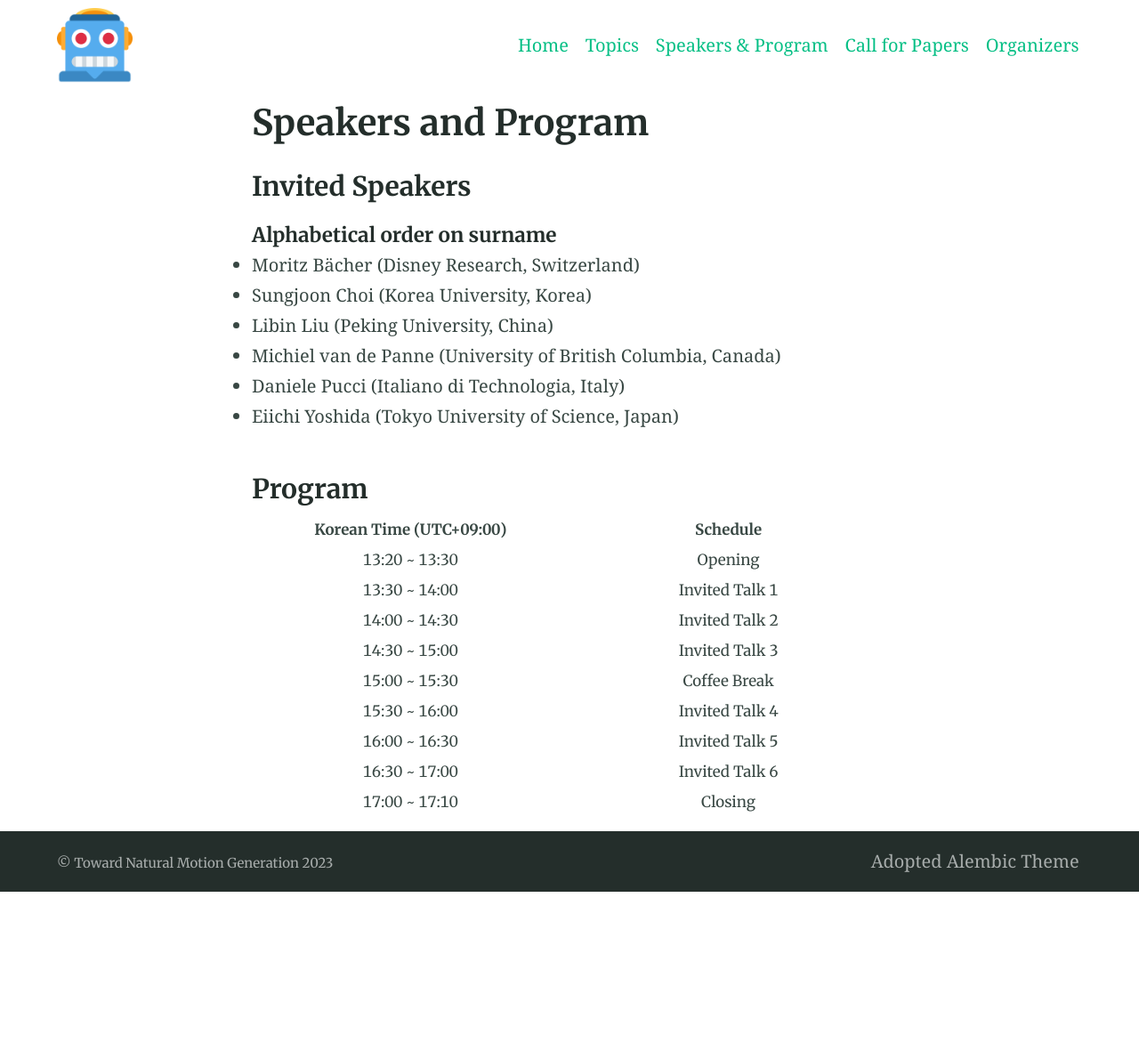
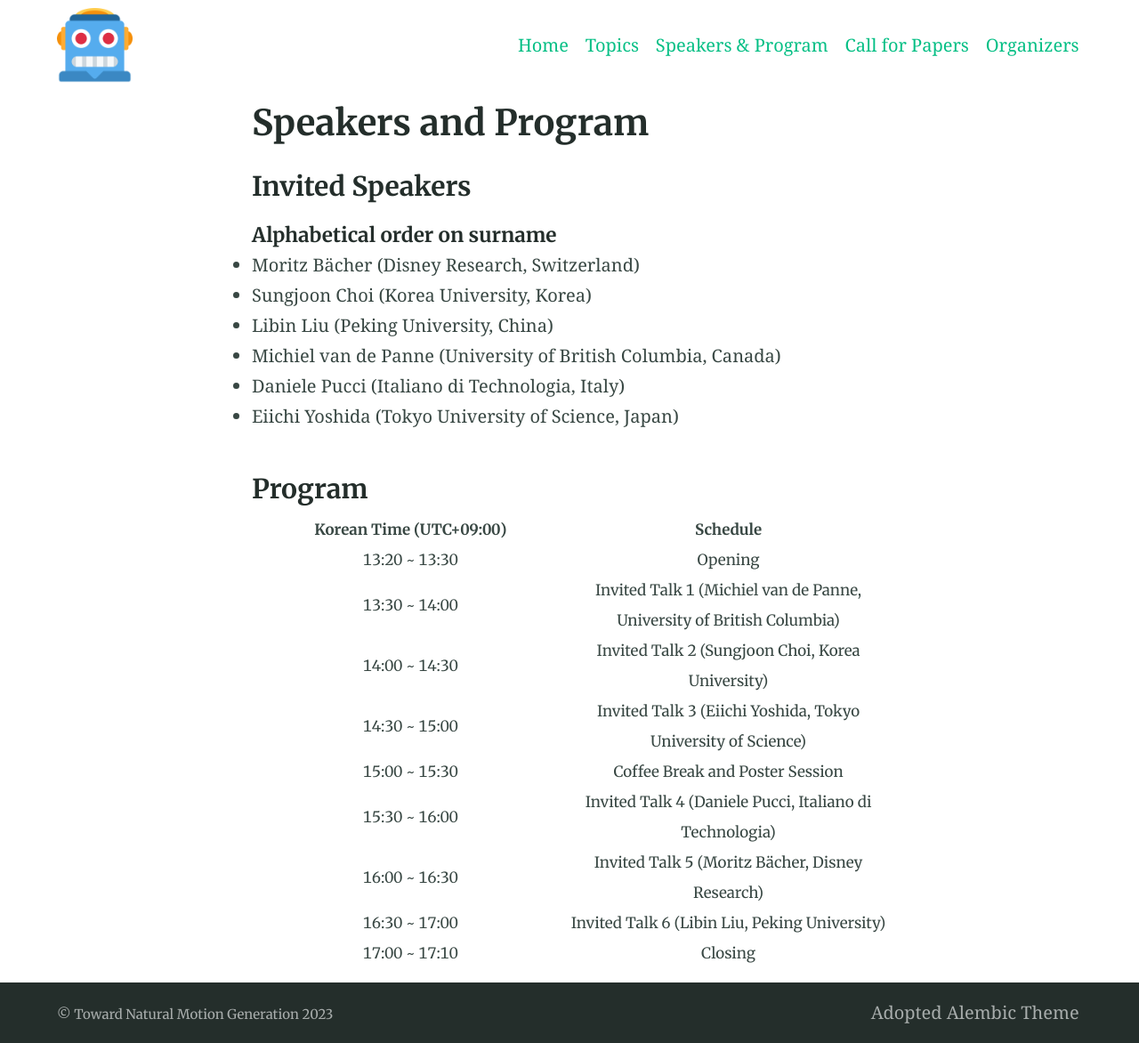
Before and after one commit to toward-natural-motion-generation/rss2023, a Jekyll site: the page built from speakers_and_program.md, in a window 1280 px wide. Shown: the whole page at 89% size. Built offline with Jekyll 4.4.1, drawn with Linux system fonts in a browser that asks for light colours; before the commit the page ends 1002 px from its top, so only the background shows below that.

Commit message:
Update speakers_and_program.md

```diff
--- a/speakers_and_program.md
+++ b/speakers_and_program.md
@@ -25,31 +25,31 @@ sitemap: false
   </tr>
   <tr>
     <td width="50%" style="text-align: center; vertical-align: left;"> 13:30 ~ 14:00 </td>
-    <td width="50%" style="text-align: center; vertical-align: left;"> Invited Talk 1 </td>
+    <td width="50%" style="text-align: center; vertical-align: left;"> Invited Talk 1 (Michiel van de Panne, University of British Columbia) </td>
   </tr>
   <tr>
     <td width="50%" style="text-align: center; vertical-align: left;"> 14:00 ~ 14:30 </td>
-    <td width="50%" style="text-align: center; vertical-align: left;"> Invited Talk 2 </td>
+    <td width="50%" style="text-align: center; vertical-align: left;"> Invited Talk 2 (Sungjoon Choi, Korea University) </td>
   </tr>
   <tr>
     <td width="50%" style="text-align: center; vertical-align: left;"> 14:30 ~ 15:00 </td>
-    <td width="50%" style="text-align: center; vertical-align: left;"> Invited Talk 3 </td>
+    <td width="50%" style="text-align: center; vertical-align: left;"> Invited Talk 3 (Eiichi Yoshida, Tokyo University of Science) </td>
   </tr>
   <tr>
     <td width="50%" style="text-align: center; vertical-align: left;"> 15:00 ~ 15:30 </td>
-    <td width="50%" style="text-align: center; vertical-align: left;"> Coffee Break </td>
+    <td width="50%" style="text-align: center; vertical-align: left;"> Coffee Break and Poster Session </td>
   </tr>
   <tr>
     <td width="50%" style="text-align: center; vertical-align: left;"> 15:30 ~ 16:00 </td>
-    <td width="50%" style="text-align: center; vertical-align: left;"> Invited Talk 4 </td>
+    <td width="50%" style="text-align: center; vertical-align: left;"> Invited Talk 4 (Daniele Pucci, Italiano di Technologia) </td>
   </tr>
   <tr>
     <td width="50%" style="text-align: center; vertical-align: left;"> 16:00 ~ 16:30 </td>
-    <td width="50%" style="text-align: center; vertical-align: left;"> Invited Talk 5 </td>
+    <td width="50%" style="text-align: center; vertical-align: left;"> Invited Talk 5 (Moritz Bächer, Disney Research) </td>
   </tr>
   <tr>
     <td width="50%" style="text-align: center; vertical-align: left;"> 16:30 ~ 17:00 </td>
-    <td width="50%" style="text-align: center; vertical-align: left;"> Invited Talk 6 </td>
+    <td width="50%" style="text-align: center; vertical-align: left;"> Invited Talk 6 (Libin Liu, Peking University) </td>
   </tr>
   <tr>
     <td width="50%" style="text-align: center; vertical-align: left;"> 17:00 ~ 17:10 </td>
```
